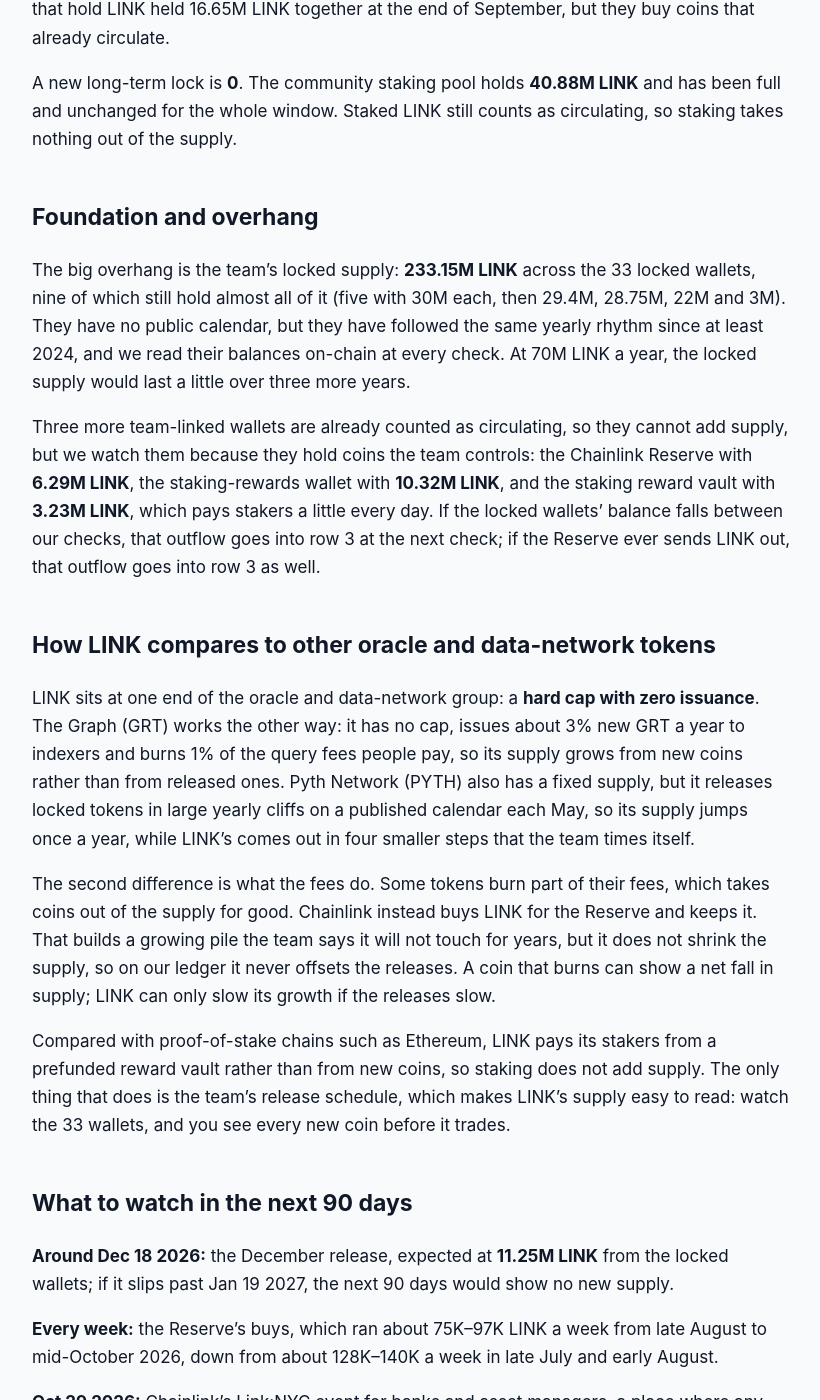
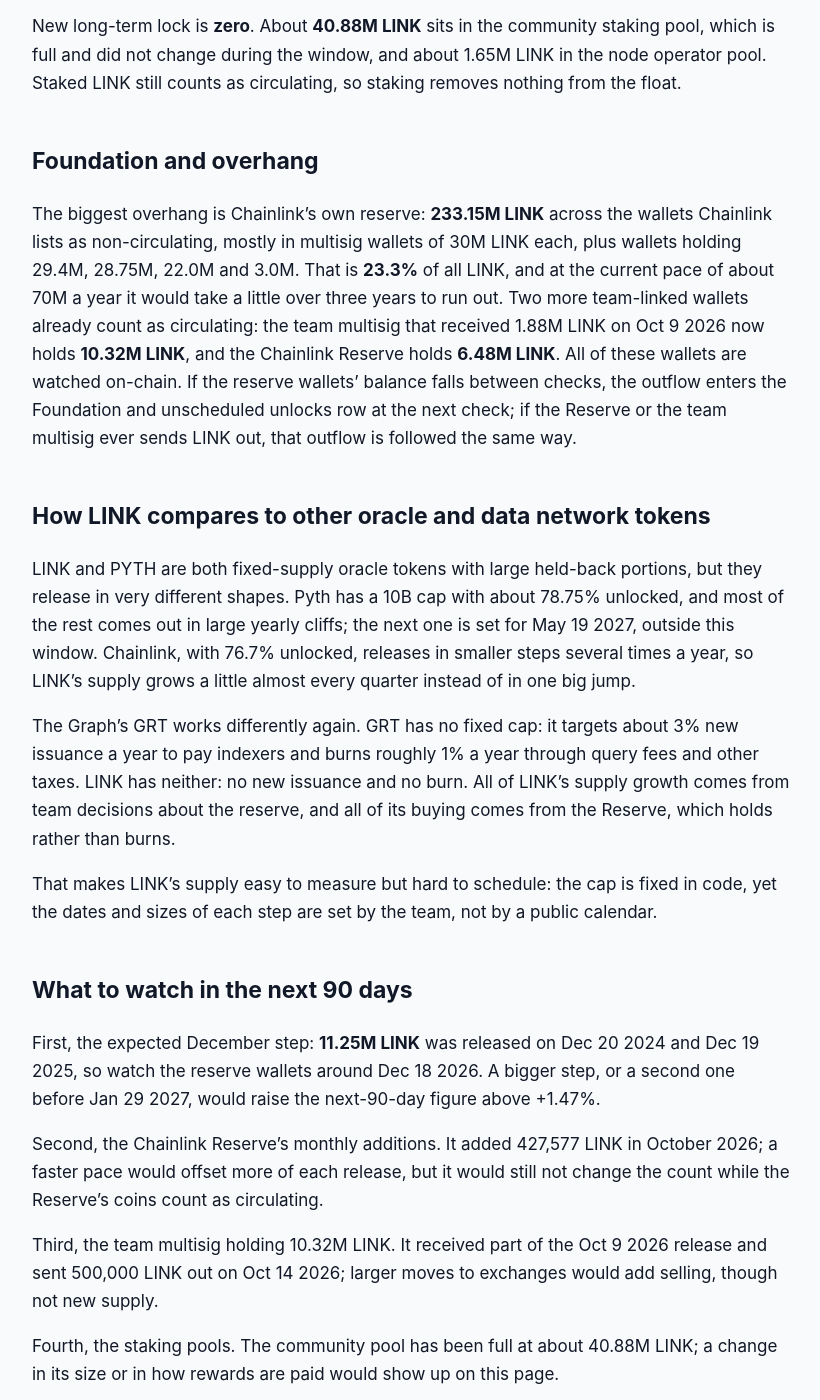
Before and after one commit to jeevansongmy-spec/mrnasdog-articles, a Jekyll site: the page built from crypto/link-pressure-framework.md, in a window 1280 px wide and 1400 px high, scrolled down 1892 px. Shown: the whole window, without its empty margins (228-1048 px from the left). Built offline with Jekyll 4.4.1, drawn with Linux system fonts in a browser that asks for light colours; some of the changed text lies outside the part shown.

Commit message:
publish: crypto/link-pressure-framework

```diff
--- a/crypto/link-pressure-framework.md
+++ b/crypto/link-pressure-framework.md
@@ -1,6 +1,6 @@
 ---
 title: "LINK Inflation Analysis · October 2026 · Supply growing · projected to keep growing"
-description: "LINK supply is growing: the team released 18.75M LINK on Oct 9 2026, nothing burned, +2.45% in 90 days. About 11.25M more (+1.47%) is expected in December."
+description: "LINK supply is growing: Chainlink released 18.75M LINK from team reserve wallets on Oct 9 2026 and burned none, +2.45% in 90 days and +1.47% expected next."
 canonical_url: "https://mrnasdog.com/research/link/inflation"
 tags: ["crypto", "link", "chainlink", "oracles"]
 published: true
@@ -12,60 +12,58 @@ published: true
 <!-- main-page -->
 Looking for the buy-or-sell answer? It is on the LINK coin page, with demand and price drivers: [mrnasdog.com/research/link](https://mrnasdog.com/research/link)
 
-**Chainlink (LINK) supply is growing, and it grows in steps.** No new LINK can be minted, but on **Oct 9 2026** the Chainlink team released **18.75M LINK** from its locked wallets, which lifted the circulating supply by **+2.45%** in 90 days. Nothing was burned or locked away to offset it. The next step, about **11.25M LINK** expected around Dec 18 2026, points to **+1.47%** in the next 90 days, and the team still holds **233.15M LINK** that can come out the same way.
+LINK supply is growing: up **+2.45%** in the 90 days from Aug 2 to Oct 31 2026, with about **+1.47%** expected in the next 90 days. Chainlink mints no new LINK at all, so the whole increase came from one release: **18.75M LINK** left the team's reserve wallets on Oct 9 2026, while nothing was burned. LINK is capped at **1B** coins, of which **766.85M** circulate, and other trackers show **+2.50%** for the same 90 days.
 
 ## The verdict, in one paragraph
 
-Over the 90 days from Jul 23 to Oct 21 2026, LINK's circulating supply grew by **+2.45%**: **18.75M LINK** entered the market and **0** left it, against **766.85M LINK** in circulation. Other supply trackers show **+2.49%** for the same 90 days, a gap of only **0.04 points**, so there is no data conflict to flag on this page. For the next 90 days the Chainlink ledger expects **+1.47%**, all of it from one December release. In short, LINK is a **fixed-cap token with a team-paced release**: the 1 billion cap can never grow, but the share that trades keeps rising by about 7% of the total each year.
+Over the 90 days to Oct 31 2026, the circulating LINK supply rose by a net **+2.45%**, from about 748.10M to 766.85M LINK. Other trackers report **+2.50%** for the same 90 days, a gap of only **0.06 percentage points**, so the coin page carries no warning note. The next 90 days, Oct 31 2026 to Jan 29 2027, should bring about **11.25M LINK** more, or **+1.47%**, because Chainlink has released a smaller step every December. In one line, LINK is a fixed-supply oracle token whose float keeps growing as the team hands out its reserve, about **7% of all LINK a year**, with no burn to offset it.
 
 ## Sell pressure: where new LINK comes from
 
-Protocol inflation is **0**. The LINK token contract on Ethereum set the total at **1,000,000,000 LINK** when it launched in September 2017, and it has no mint function, no owner and no upgrade path, so Chainlink never pays node operators or stakers in brand-new LINK. That is the main difference from proof-of-stake chains, where validator pay is printed every day.
+Protocol inflation is **zero**. All 1B LINK were created when the token launched in 2017, and the LINK token contract has no function that can make more: there is no mint, no owner and no upgrade switch in its code. Chainlink node operators and stakers are paid from coins that already exist, never from new ones.
 
-Vesting unlocks are **0**. There is no vesting contract and no dated unlock calendar for LINK: no investor cliffs, no team cliffs, no monthly drip. The original token sale coins have been liquid since 2017.
+Vesting unlocks are also **zero**. Chainlink has no investor or team vesting calendar today; the coins sold in the 2017 token sale have been free to trade for years. Everything still held back sits in Chainlink's own reserve wallets, which the next row covers.
 
-All of the new LINK comes from row 3, the team's own releases. The Chainlink team keeps the unreleased LINK in 33 locked wallets and moves part of it to the market a few times a year. On **Oct 9 2026**, eight of those wallets sent out **18.75M LINK** within about two hours. Of that, **16.88M LINK** went to a large exchange the same evening and **1.88M LINK** went to the team wallet that pays staking rewards. Chainlink says its release rate is currently **7% of the total supply per year**, which is **70M LINK**, and since 2024 it has released that in four steps a year: about 19M in spring, 21M in June, 18.75M in the autumn and **11.25M** in December. The December step came on Dec 20 2024 and Dec 19 2025, both the third Friday of December, so the next one should land around **Dec 18 2026**. That single step is the whole **11.25M LINK** we expect over the next 90 days.
+Foundation and unscheduled unlocks are where all of LINK's new supply comes from: **18.75M LINK** in the last 90 days. Chainlink says its token release schedule is currently **7% of the total supply per year**, and it releases in steps. On the evening of Oct 9 2026, eight of its reserve wallets sent out 18.75M LINK in about two hours: **16.88M LINK** went through a short-lived wallet to Binance, and **1.88M LINK** went to a team-run multisig wallet. The steps over the last year were 18.75M on Oct 10 2025, 11.25M on Dec 19 2025, 19.0M on Apr 3 2026, 21.0M on Jun 19 2026 and 18.75M on Oct 9 2026. The last four add up to exactly **70M LINK**, which is 7% of the 1B supply. The December step was 11.25M on Dec 20 2024 and again on Dec 19 2025, so the next 90 days carry one expected step of **11.25M LINK**, likely around Dec 18 2026. If that step slips past Jan 29 2027, the next 90 days would add nothing.
 
-Long-term locked or bankruptcy supply is **0**. No court, trustee or failed lender holds LINK that is waiting to be paid out.
+Long-term locked or bankruptcy supply is **zero**. No court estate, frozen exchange balance or hacked pile of LINK is waiting to be paid back out.
 
 ## Buy pressure: where new LINK goes
 
-The programmatic buyback books **0**, even though the buying is real. Every week the Chainlink Reserve turns fees it earns from its customers into LINK and holds it. In these 90 days it took in **1.35M LINK** over 14 weekly buys, and it now holds **6.29M LINK**; Chainlink's own quarterly review put it at 6,047,498 LINK on Sep 30 2026. The Reserve says it does not expect to withdraw for years. But those coins were already part of the circulating supply, and the Reserve is still counted as circulating, so its buying moves LINK from one holder to another and takes nothing out of the count. The Oct 9 release alone was about **14 times** what the Reserve bought in the whole 90 days.
+Programmatic buyback books **zero**, even though the buying is real. The Chainlink Reserve turns revenue from Chainlink's services into LINK and keeps it in a timelocked contract. It bought **1.26M LINK** between Aug 2 and Oct 31 2026, including **427,577 LINK** in October, and now holds **6.48M LINK**. It has never sold, and Chainlink says it expects no withdrawals for years. The Reserve's coins are still counted as circulating, though, so its buying moves LINK between holders rather than taking it out of the count. The 1.26M LINK it bought equals only about **7%** of the 18.75M LINK released in the same 90 days.
 
-The protocol fee burn is **0**. LINK has no burn: fees for Chainlink data, messaging and other services go to node operators and to the Reserve. The dead address holds only about 110 LINK from stray transfers.
+Protocol fee burn is **zero**. LINK has no burn: fees go to node operators, stakers and the Reserve, and the LINK token contract has no burn function. Only a few stray coins sit in dead wallets.
 
-A foundation buy is **0**. Outside the Reserve, the team sells rather than buys. The two US funds that hold LINK held 16.65M LINK together at the end of September, but they buy coins that already circulate.
+Foundation buy is **zero**. The Chainlink team does not buy LINK on the market itself. The two US spot LINK funds buy coins that already circulate, so they take nothing out of the count.
 
-A new long-term lock is **0**. The community staking pool holds **40.88M LINK** and has been full and unchanged for the whole window. Staked LINK still counts as circulating, so staking takes nothing out of the supply.
+New long-term lock is **zero**. About **40.88M LINK** sits in the community staking pool, which is full and did not change during the window, and about 1.65M LINK in the node operator pool. Staked LINK still counts as circulating, so staking removes nothing from the float.
 
 ## Foundation and overhang
 
-The big overhang is the team's locked supply: **233.15M LINK** across the 33 locked wallets, nine of which still hold almost all of it (five with 30M each, then 29.4M, 28.75M, 22M and 3M). They have no public calendar, but they have followed the same yearly rhythm since at least 2024, and we read their balances on-chain at every check. At 70M LINK a year, the locked supply would last a little over three more years.
+The biggest overhang is Chainlink's own reserve: **233.15M LINK** across the wallets Chainlink lists as non-circulating, mostly in multisig wallets of 30M LINK each, plus wallets holding 29.4M, 28.75M, 22.0M and 3.0M. That is **23.3%** of all LINK, and at the current pace of about 70M a year it would take a little over three years to run out. Two more team-linked wallets already count as circulating: the team multisig that received 1.88M LINK on Oct 9 2026 now holds **10.32M LINK**, and the Chainlink Reserve holds **6.48M LINK**. All of these wallets are watched on-chain. If the reserve wallets' balance falls between checks, the outflow enters the Foundation and unscheduled unlocks row at the next check; if the Reserve or the team multisig ever sends LINK out, that outflow is followed the same way.
 
-Three more team-linked wallets are already counted as circulating, so they cannot add supply, but we watch them because they hold coins the team controls: the Chainlink Reserve with **6.29M LINK**, the staking-rewards wallet with **10.32M LINK**, and the staking reward vault with **3.23M LINK**, which pays stakers a little every day. If the locked wallets' balance falls between our checks, that outflow goes into row 3 at the next check; if the Reserve ever sends LINK out, that outflow goes into row 3 as well.
+## How LINK compares to other oracle and data network tokens
 
-## How LINK compares to other oracle and data-network tokens
+LINK and PYTH are both fixed-supply oracle tokens with large held-back portions, but they release in very different shapes. Pyth has a 10B cap with about 78.75% unlocked, and most of the rest comes out in large yearly cliffs; the next one is set for May 19 2027, outside this window. Chainlink, with 76.7% unlocked, releases in smaller steps several times a year, so LINK's supply grows a little almost every quarter instead of in one big jump.
 
-LINK sits at one end of the oracle and data-network group: a **hard cap with zero issuance**. The Graph (GRT) works the other way: it has no cap, issues about 3% new GRT a year to indexers and burns 1% of the query fees people pay, so its supply grows from new coins rather than from released ones. Pyth Network (PYTH) also has a fixed supply, but it releases locked tokens in large yearly cliffs on a published calendar each May, so its supply jumps once a year, while LINK's comes out in four smaller steps that the team times itself.
+The Graph's GRT works differently again. GRT has no fixed cap: it targets about 3% new issuance a year to pay indexers and burns roughly 1% a year through query fees and other taxes. LINK has neither: no new issuance and no burn. All of LINK's supply growth comes from team decisions about the reserve, and all of its buying comes from the Reserve, which holds rather than burns.
 
-The second difference is what the fees do. Some tokens burn part of their fees, which takes coins out of the supply for good. Chainlink instead buys LINK for the Reserve and keeps it. That builds a growing pile the team says it will not touch for years, but it does not shrink the supply, so on our ledger it never offsets the releases. A coin that burns can show a net fall in supply; LINK can only slow its growth if the releases slow.
-
-Compared with proof-of-stake chains such as Ethereum, LINK pays its stakers from a prefunded reward vault rather than from new coins, so staking does not add supply. The only thing that does is the team's release schedule, which makes LINK's supply easy to read: watch the 33 wallets, and you see every new coin before it trades.
+That makes LINK's supply easy to measure but hard to schedule: the cap is fixed in code, yet the dates and sizes of each step are set by the team, not by a public calendar.
 
 ## What to watch in the next 90 days
 
-**Around Dec 18 2026:** the December release, expected at **11.25M LINK** from the locked wallets; if it slips past Jan 19 2027, the next 90 days would show no new supply.
+First, the expected December step: **11.25M LINK** was released on Dec 20 2024 and Dec 19 2025, so watch the reserve wallets around Dec 18 2026. A bigger step, or a second one before Jan 29 2027, would raise the next-90-day figure above +1.47%.
 
-**Every week:** the Reserve's buys, which ran about 75K–97K LINK a week from late August to mid-October 2026, down from about 128K–140K a week in late July and early August.
+Second, the Chainlink Reserve's monthly additions. It added 427,577 LINK in October 2026; a faster pace would offset more of each release, but it would still not change the count while the Reserve's coins count as circulating.
 
-**Oct 29 2026:** Chainlink's Link:NYC event for banks and asset managers, a place where any change to staking, the Reserve or the release rate would likely be announced.
+Third, the team multisig holding 10.32M LINK. It received part of the Oct 9 2026 release and sent 500,000 LINK out on Oct 14 2026; larger moves to exchanges would add selling, though not new supply.
 
-**Any day:** a change to the stated 7% yearly release rate, or a new staking version that changes the 40.88M LINK pool or how rewards are paid.
+Fourth, the staking pools. The community pool has been full at about 40.88M LINK; a change in its size or in how rewards are paid would show up on this page.
 
 ## Summary
 
-Chainlink's LINK has a hard cap of 1 billion and no minting, yet its circulating supply grew **+2.45%** in the 90 days to Oct 21 2026 because the team released **18.75M LINK** from its locked wallets on Oct 9 2026. The next 90 days should add about **+1.47%** from an **11.25M LINK** December release. The Reserve bought 1.35M LINK with fees, but it keeps coins that already circulate, so it does not reduce supply. The key risk is the **233.15M LINK** the team still holds, released at about 70M a year, which would empty the locked wallets around early 2030 at the current pace.
+LINK supply grew **+2.45%** in the 90 days to Oct 31 2026, and about **+1.47%** more is expected by Jan 29 2027. Chainlink mints no new LINK and burns none; the growth comes from the team releasing its reserve, **18.75M LINK** on Oct 9 2026 and about 70M LINK a year in steps. The key risk is the **233.15M LINK** still in the reserve wallets, which the team releases on its own timing. The ceiling is hard: LINK can never exceed **1B** coins.
 
 ---
 
-*MrNasDog Pressure Framework analysis of LINK, Metric 1 — Inflation. Data + explanation only. Not financial advice. Checked Oct 21 2026.*
+*MrNasDog Pressure Framework analysis of LINK, Metric 1 — Inflation. Data + explanation only. Not financial advice. Checked Oct 31 2026.*
```
